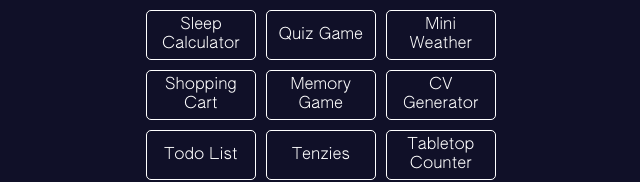
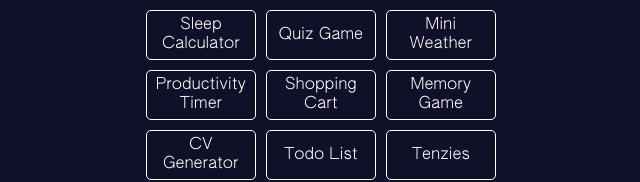
Before and after one commit to robsassack/robsassack.github.io, a React (Vite) app: page / in a window 1280 px wide. Shown: the part 194-376 px from the top of the page, without its empty margins (319-959 px from the left). Built offline with nearby package versions, Linux system fonts and the light colour scheme.

Commit message:
Added timer project

```diff
--- a/src/App.css
+++ b/src/App.css
@@ -79,6 +79,7 @@ body {
   border: 1px solid white;
   border-radius: 5px;
   padding: 5px;
+  height: 50px;
 }
 
 .projects--item:hover {
--- a/src/projectsData.js
+++ b/src/projectsData.js
@@ -14,6 +14,11 @@ export default {
       id: 3,
       title: "Mini Weather",
       url: "https://robsassack.github.io/weather/",
+    },
+    {
+      id: 19,
+      title: "Productivity Timer",
+      url: "https://robsassack.github.io/productivity-timer/",
     },
     {
       id: 4,
```
